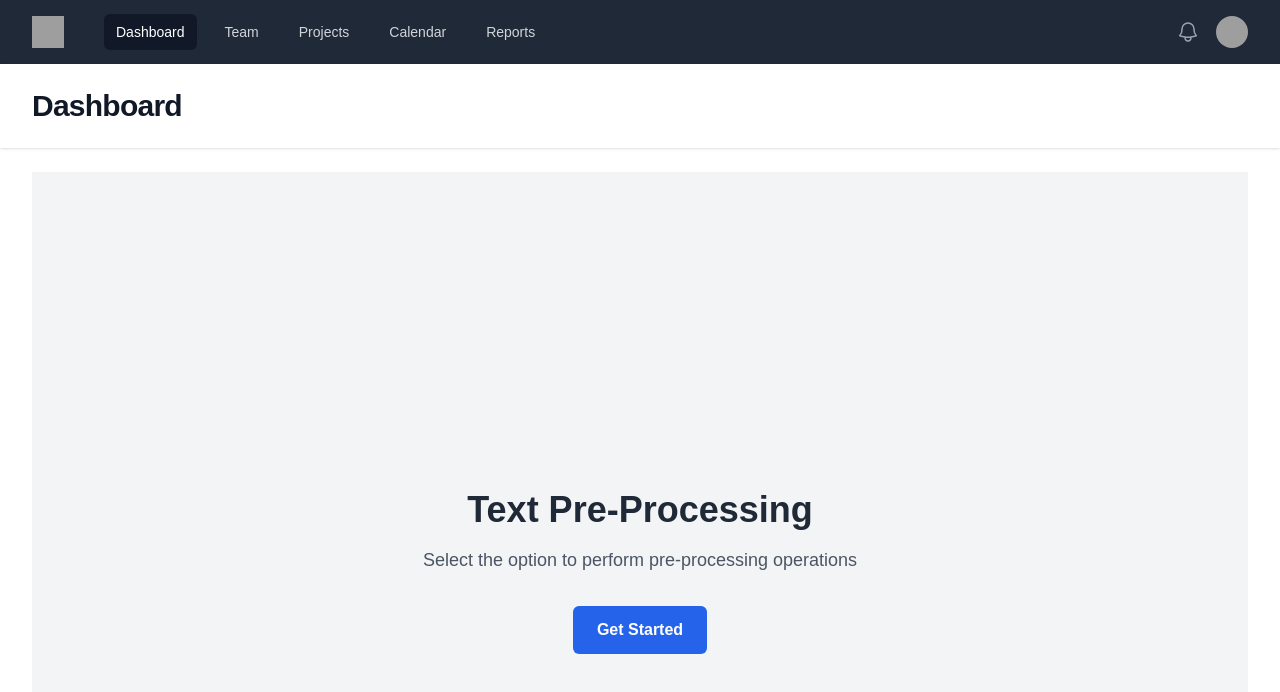
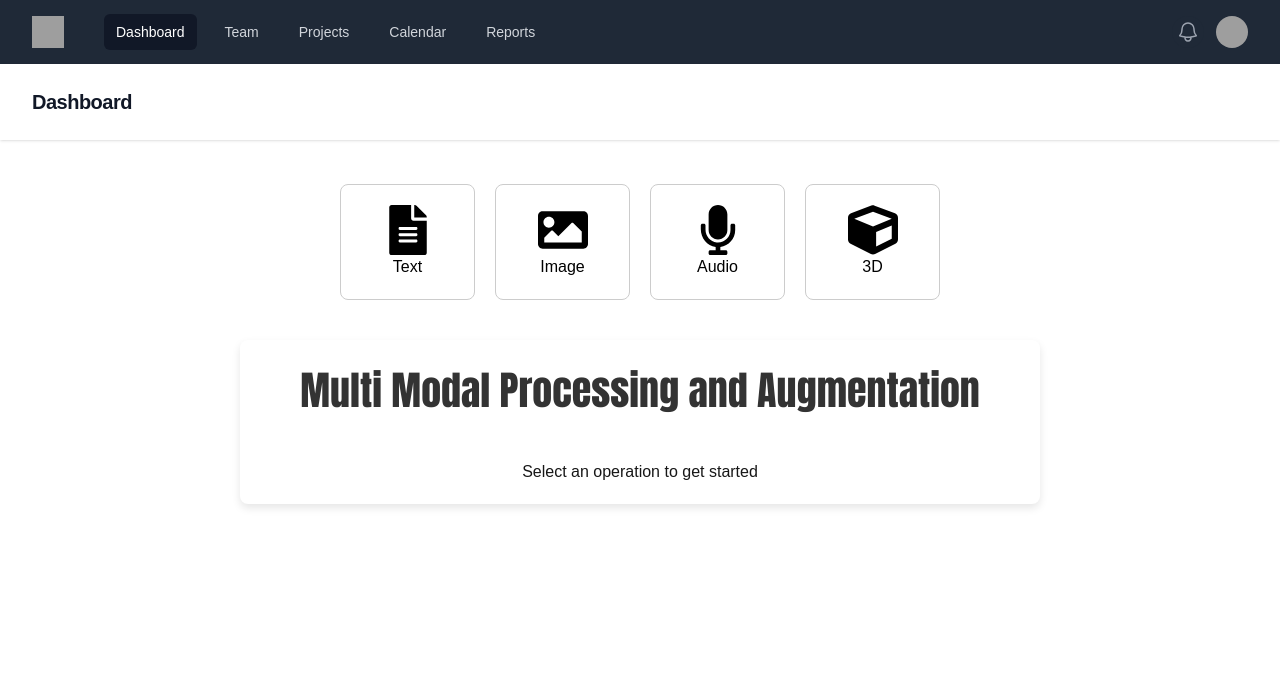
Before and after one commit to bhavyakamboj/tsai-erav3-assigment-2, a Next.js app: page / in a window 1280 px wide. Shown: the top 692 px of the page. Built offline with nearby package versions, Linux system fonts and the light colour scheme; grey boxes are pictures that could not be loaded.

Commit message:
added layout

```diff
--- a/app/operations/page.tsx
+++ b/app/operations/page.tsx
@@ -1,34 +1,51 @@
 'use client';
 
-import Link from 'next/link';
-import { useRouter } from 'next/navigation';
-import { FaFileAlt, FaMicrophone, FaImage, FaCube, FaEvernote } from 'react-icons/fa';
+import { Fragment, useState } from 'react';
+import { FaFileAlt, FaMicrophone, FaImage, FaCube } from 'react-icons/fa';
 import React from 'react';
 
-export default function Page() {
-  const router = useRouter()
+export default function Operations() {
+  const [selectedOperation, setSelectedOperation] = useState<string | null>(null);
+
+  const renderComponent = () => {
+    switch (selectedOperation) {
+      case 'text':
+        return <TextComponent />;
+      case 'image':
+        return <ImageComponent />;
+      case 'audio':
+        return <AudioComponent />;
+      case 'three-d':
+        return <ThreeDComponent />;
+      default:
+        return <Hero />;
+    }
+  };
+
   return (
     <div style={containerStyle}>
-      <Hero />
       <div style={iconWrapperStyle}>
         <div style={iconContainerStyle}>
-        <Link href="/operations/text" style={linkStyle}>
+          <div onClick={() => setSelectedOperation('text')} style={linkStyle}>
             <FaFileAlt size={50} />
             <p>Text</p>
-          </Link>
-          <Link href="/operations/image" style={linkStyle}>
+          </div>
+          <div onClick={() => setSelectedOperation('image')} style={linkStyle}>
             <FaImage size={50} />
             <p>Image</p>
-          </Link>
-          <Link href="/operations/audio" style={linkStyle}>
+          </div>
+          <div onClick={() => setSelectedOperation('audio')} style={linkStyle}>
             <FaMicrophone size={50} />
             <p>Audio</p>
-          </Link>
-          <Link href="/operations/three-d" style={linkStyle}>
+          </div>
+          <div onClick={() => setSelectedOperation('three-d')} style={linkStyle}>
             <FaCube size={50} />
             <p>3D</p>
-          </Link>
+          </div>
         </div>
+      </div>
+      <div style={componentWrapperStyle}>
+        {renderComponent()}
       </div>
     </div>
   );
@@ -36,16 +53,35 @@ export default function Page() {
 
 function Hero() {
   return (
-    <div style={heroStyle}>
-      <h1>Multi Modal Processing and Augmentation</h1>
-    </div>
+    <Fragment>
+      <div style={heroStyle}>
+        <h3>Multi Modal Processing and Augmentation</h3>
+      </div>
+      <h3>Select an operation to get started</h3>
+    </Fragment>
   );
+}
+
+function TextComponent() {
+  return <div>Text Component</div>;
+}
+
+function ImageComponent() {
+  return <div>Image Component</div>;
+}
+
+function AudioComponent() {
+  return <div>Audio Component</div>;
+}
+
+function ThreeDComponent() {
+  return <div>3D Component</div>;
 }
 
 const containerStyle: React.CSSProperties = {
   display: 'flex',
   flexDirection: 'column',
-  justifyContent: 'center',
+  justifyContent: 'flex-start',
   alignItems: 'center',
   minHeight: '100vh',
   textAlign: 'center',
@@ -59,18 +95,20 @@ const heroStyle: React.CSSProperties = {
 };
 
 const iconWrapperStyle: React.CSSProperties = {
-  width: '70%',
+  width: '100%',
   display: 'flex',
   justifyContent: 'center',
   padding: '20px',
   borderRadius: '8px',
+  backgroundColor: '#ffffff', // Changed to white or remove this line to have no background color
 };
 
 const iconContainerStyle: React.CSSProperties = {
   display: 'grid',
-  gridTemplateColumns: 'repeat(2, 1fr)',
+  gridTemplateColumns: 'repeat(4, 1fr)',
   gap: '20px',
   width: '100%',
+  maxWidth: '600px',
 };
 
 const linkStyle: React.CSSProperties = {
@@ -83,4 +121,15 @@ const linkStyle: React.CSSProperties = {
   padding: '20px',
   borderRadius: '8px',
   transition: 'transform 0.2s',
+  cursor: 'pointer',
 };
+
+const componentWrapperStyle: React.CSSProperties = {
+  marginTop: '20px',
+  width: '100%',
+  maxWidth: '800px',
+  padding: '20px',
+  backgroundColor: '#ffffff', // Changed to white or remove this line to have no background color
+  borderRadius: '8px',
+  boxShadow: '0 4px 8px rgba(0, 0, 0, 0.1)',
+};
--- a/app/page.tsx
+++ b/app/page.tsx
@@ -4,6 +4,7 @@
 // }
 
 import { redirect } from 'next/navigation';
+import Operations from './operations/page';
 
 export default function Home() {
     // Redirect to '/operations' if needed
@@ -96,21 +97,12 @@ export default function Home() {
             </nav>
             <header className="bg-white shadow">
                 <div className="mx-auto max-w-7xl px-4 py-6 sm:px-6 lg:px-8">
-                    <h1 className="text-3xl font-bold tracking-tight text-gray-900">Dashboard</h1>
+                    <h3 className="text-xl font-bold tracking-tight text-gray-900">Dashboard</h3>
                 </div>
             </header>
             <main>
-                <div className="mx-auto max-w-7xl px-4 py-6 sm:px-6 lg:px-8">
-                    {/* Hero section */}
-                    <div className="flex items-center justify-center h-screen bg-gray-100">
-                        <div className="text-center">
-                            <h1 className="text-4xl font-bold text-gray-800 mb-4">Text Pre-Processing</h1>
-                            <p className="text-lg text-gray-600 mb-8">Select the option to perform pre-processing operations</p>
-                            <button className="px-6 py-3 bg-blue-600 text-white font-semibold rounded-md hover:bg-blue-700">
-                                Get Started
-                            </button>
-                        </div>
-                    </div>
+            <div className="mx-auto max-w-7xl px-4 py-6 sm:px-6 lg:px-8">
+                    <Operations />
                 </div>
             </main>
         </div>
```
